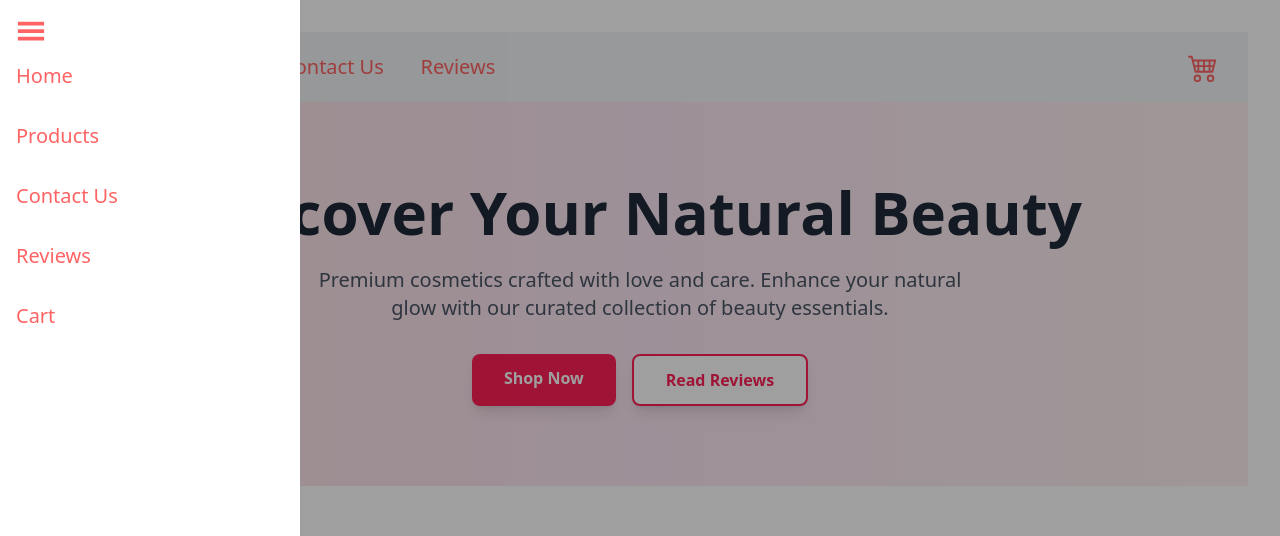
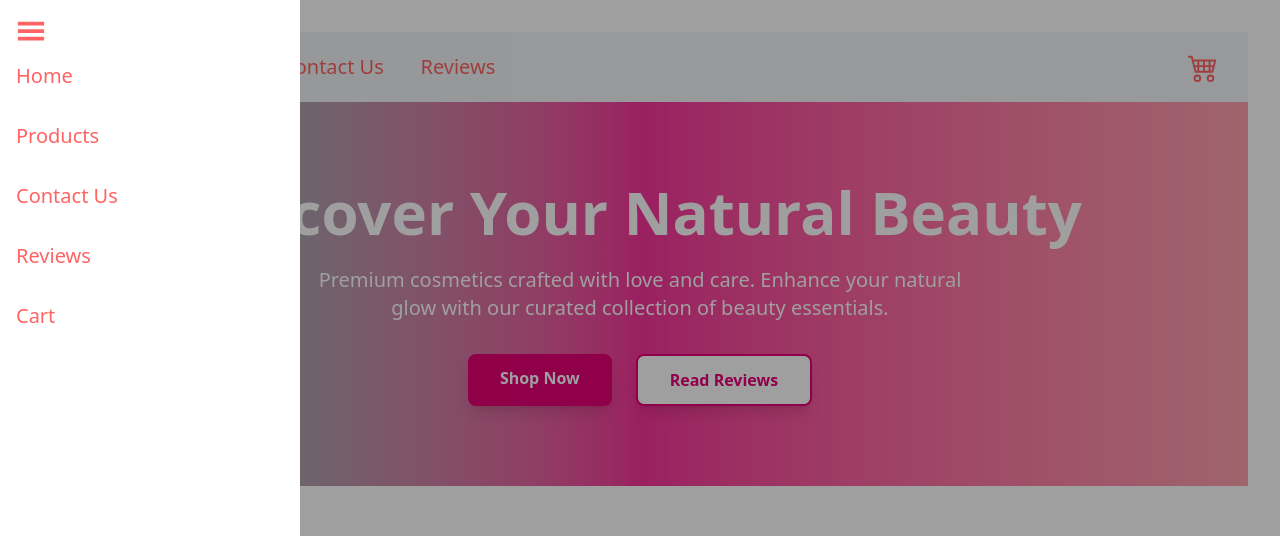
Before and after one commit to IsuruTec1999/crystal_beauty_clear_frontend, a React (Vite) app: page / in a window 1280 px wide. Shown: the top 536 px of the page. Built offline with nearby package versions, Linux system fonts and the light colour scheme.

Commit message:
modify the homepage

```diff
--- a/src/pages/client/Home.jsx
+++ b/src/pages/client/Home.jsx
@@ -48,26 +48,27 @@ export default function Home() {
 
   return (
     <div>
-      <section className="relative bg-gradient-to-r from-rose-100 via-pink-100 to-rose-50 py-20 px-4">
+      {/* Hero Section */}
+      <section className="relative bg-gradient-to-r from-teal-400 via-pink-500 to-rose-300 py-20 px-4">
         <div className="max-w-7xl mx-auto">
           <div className="text-center">
-            <h1 className="text-5xl md:text-6xl font-bold text-gray-800 mb-6">
+            <h1 className="text-5xl md:text-6xl font-bold text-white mb-6">
               Discover Your Natural Beauty
             </h1>
-            <p className="text-xl text-gray-600 mb-8 max-w-2xl mx-auto">
+            <p className="text-xl text-white mb-8 max-w-2xl mx-auto">
               Premium cosmetics crafted with love and care. Enhance your natural
               glow with our curated collection of beauty essentials.
             </p>
-            <div className="flex gap-4 justify-center">
+            <div className="flex gap-6 justify-center">
               <Link
                 to="/products"
-                className="bg-rose-500 text-white px-8 py-3 rounded-lg font-semibold hover:bg-rose-600 transform hover:scale-105 transition-all shadow-lg"
+                className="bg-pink-600 text-white px-8 py-3 rounded-lg font-semibold hover:bg-pink-700 transform hover:scale-105 transition-all shadow-lg"
               >
                 Shop Now
               </Link>
               <Link
                 to="/reviews"
-                className="bg-white text-rose-500 px-8 py-3 rounded-lg font-semibold hover:bg-gray-50 transform hover:scale-105 transition-all shadow-lg border-2 border-rose-500"
+                className="bg-white text-pink-600 px-8 py-3 rounded-lg font-semibold hover:bg-gray-100 transform hover:scale-105 transition-all shadow-lg border-2 border-pink-600"
               >
                 Read Reviews
               </Link>
@@ -76,6 +77,7 @@ export default function Home() {
         </div>
       </section>
 
+      {/* Categories Section */}
       <section className="py-16 px-4">
         <div className="max-w-7xl mx-auto">
           <h2 className="text-4xl font-bold text-center text-gray-800 mb-12">
@@ -85,15 +87,15 @@ export default function Home() {
             {categories.map((category, index) => (
               <div
                 key={index}
-                className="group relative overflow-hidden rounded-2xl shadow-lg hover:shadow-2xl transition-all cursor-pointer"
+                className="group relative overflow-hidden rounded-3xl shadow-lg hover:shadow-2xl transition-all cursor-pointer"
               >
                 <img
                   src={category.image}
                   alt={category.name}
                   className="w-full h-80 object-cover group-hover:scale-110 transition-transform duration-500"
                 />
-                <div className="absolute inset-0 bg-gradient-to-t from-black/70 to-transparent flex flex-col justify-end p-6">
-                  <h3 className="text-2xl font-bold text-white mb-2">
+                <div className="absolute inset-0 bg-gradient-to-t from-black/60 to-transparent flex flex-col justify-end p-6">
+                  <h3 className="text-3xl font-bold text-white mb-2">
                     {category.name}
                   </h3>
                   <p className="text-white/90">{category.description}</p>
@@ -104,6 +106,7 @@ export default function Home() {
         </div>
       </section>
 
+      {/* Featured Products Section */}
       <section className="py-16 px-4 bg-white">
         <div className="max-w-7xl mx-auto">
           <div className="text-center mb-12">
@@ -118,7 +121,7 @@ export default function Home() {
             {featuredProducts.map((product) => (
               <div
                 key={product.id}
-                className="bg-white rounded-xl overflow-hidden shadow-md hover:shadow-xl transition-shadow group"
+                className="bg-white rounded-xl overflow-hidden shadow-lg hover:shadow-2xl transition-shadow group"
               >
                 <div className="relative overflow-hidden">
                   <img
@@ -132,10 +135,10 @@ export default function Home() {
                     {product.name}
                   </h3>
                   <div className="flex justify-between items-center">
-                    <span className="text-2xl font-bold text-rose-500">
+                    <span className="text-2xl font-bold text-pink-600">
                       ${product.price}
                     </span>
-                    <button className="bg-rose-500 text-white px-4 py-2 rounded-lg hover:bg-rose-600 transition-colors">
+                    <button className="bg-pink-600 text-white px-4 py-2 rounded-lg hover:bg-pink-700 transition-colors">
                       Add to Cart
                     </button>
                   </div>
@@ -154,13 +157,14 @@ export default function Home() {
         </div>
       </section>
 
-      <section className="py-16 px-4 bg-gradient-to-r from-rose-50 to-pink-50">
+      {/* Feature Highlight Section */}
+      <section className="py-16 px-4 bg-gradient-to-r from-pink-100 to-rose-100">
         <div className="max-w-7xl mx-auto">
           <div className="grid md:grid-cols-3 gap-8 text-center">
             <div className="bg-white p-8 rounded-xl shadow-md">
-              <div className="w-16 h-16 bg-rose-100 rounded-full flex items-center justify-center mx-auto mb-4">
+              <div className="w-16 h-16 bg-pink-100 rounded-full flex items-center justify-center mx-auto mb-4">
                 <svg
-                  className="w-8 h-8 text-rose-500"
+                  className="w-8 h-8 text-pink-600"
                   fill="none"
                   stroke="currentColor"
                   viewBox="0 0 24 24"
@@ -181,9 +185,9 @@ export default function Home() {
               </p>
             </div>
             <div className="bg-white p-8 rounded-xl shadow-md">
-              <div className="w-16 h-16 bg-rose-100 rounded-full flex items-center justify-center mx-auto mb-4">
+              <div className="w-16 h-16 bg-pink-100 rounded-full flex items-center justify-center mx-auto mb-4">
                 <svg
-                  className="w-8 h-8 text-rose-500"
+                  className="w-8 h-8 text-pink-600"
                   fill="none"
                   stroke="currentColor"
                   viewBox="0 0 24 24"
@@ -204,9 +208,9 @@ export default function Home() {
               </p>
             </div>
             <div className="bg-white p-8 rounded-xl shadow-md">
-              <div className="w-16 h-16 bg-rose-100 rounded-full flex items-center justify-center mx-auto mb-4">
+              <div className="w-16 h-16 bg-pink-100 rounded-full flex items-center justify-center mx-auto mb-4">
                 <svg
-                  className="w-8 h-8 text-rose-500"
+                  className="w-8 h-8 text-pink-600"
                   fill="none"
                   stroke="currentColor"
                   viewBox="0 0 24 24"
@@ -230,7 +234,8 @@ export default function Home() {
         </div>
       </section>
 
-      <section className="py-16 px-4 bg-gradient-to-r from-rose-500 to-pink-500 text-white">
+      {/* Subscription Section */}
+      <section className="py-16 px-4 bg-gradient-to-r from-pink-500 to-teal-400 text-white">
         <div className="max-w-4xl mx-auto text-center">
           <h2 className="text-4xl font-bold mb-4">
             Join Our Beauty Community
@@ -246,7 +251,7 @@ export default function Home() {
             />
             <button
               type="submit"
-              className="bg-white text-rose-500 px-8 py-3 rounded-lg font-semibold hover:bg-gray-100 transition-colors"
+              className="bg-white text-pink-600 px-8 py-3 rounded-lg font-semibold hover:bg-gray-100 transition-colors"
             >
               Subscribe
             </button>
```
